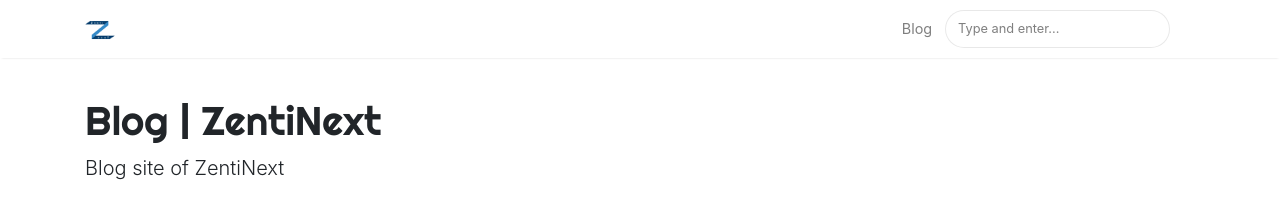
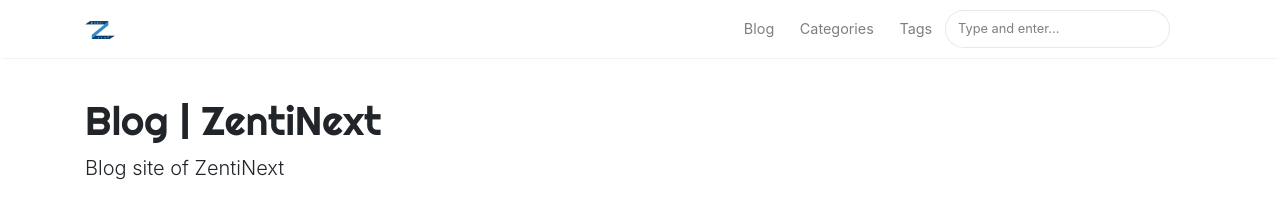
Before and after one commit to ZentiNext/zentinext-blog, a Jekyll site: the page built from _pages/categories.md, in a window 1280 px wide. Shown: the top 213 px of the page. Built offline with Jekyll 4.4.1, drawn with Linux system fonts in a browser that asks for light colours; nearby versions of some CDN libraries.

Commit message:
Change Content

```diff
--- a/_includes/postbox.html
+++ b/_includes/postbox.html
@@ -42,7 +42,7 @@
                 {% endif %}
                 <span class="post-date">{{ post.date | date_to_string }}</span>
                 {% for tag in post.tags %}
-                <a class="tag" href="{{site.baseurl}}/tags/#{{ tag | replace: " ","-" }}">#{{ tag }}</a>
+                <a class="tag" href="{{site.baseurl}}/tags#{{ tag | replace: " ","-" }}">#{{ tag }}</a>
 		        {% endfor %}
                 </span>
                 <span class="post-read-more"><a href="{{ site.baseurl }}{{ post.url }}" title="Read Story"><svg class="svgIcon-use" width="25" height="25" viewbox="0 0 25 25"><path d="M19 6c0-1.1-.9-2-2-2H8c-1.1 0-2 .9-2 2v14.66h.012c.01.103.045.204.12.285a.5.5 0 0 0 .706.03L12.5 16.85l5.662 4.126a.508.508 0 0 0 .708-.03.5.5 0 0 0 .118-.285H19V6zm-6.838 9.97L7 19.636V6c0-.55.45-1 1-1h9c.55 0 1 .45 1 1v13.637l-5.162-3.668a.49.49 0 0 0-.676 0z" fill-rule="evenodd"></path></svg></a></span>
--- a/_layouts/default.html
+++ b/_layouts/default.html
@@ -71,6 +71,14 @@
                 <li class="nav-item">
                 {% endif %}
                 <a class="nav-link" href="{{ site.baseurl }}/index.html">Blog</a>
+                </li>
+
+                <li class="nav-item">
+                    <a class="nav-link" href="{{ site.baseurl }}/categories">Categories</a>
+                </li>
+
+                <li class="nav-item">
+                    <a class="nav-link" href="{{ site.baseurl }}/tags">Tags</a>
                 </li>
 
                 {% include search-lunr.html %}
```
